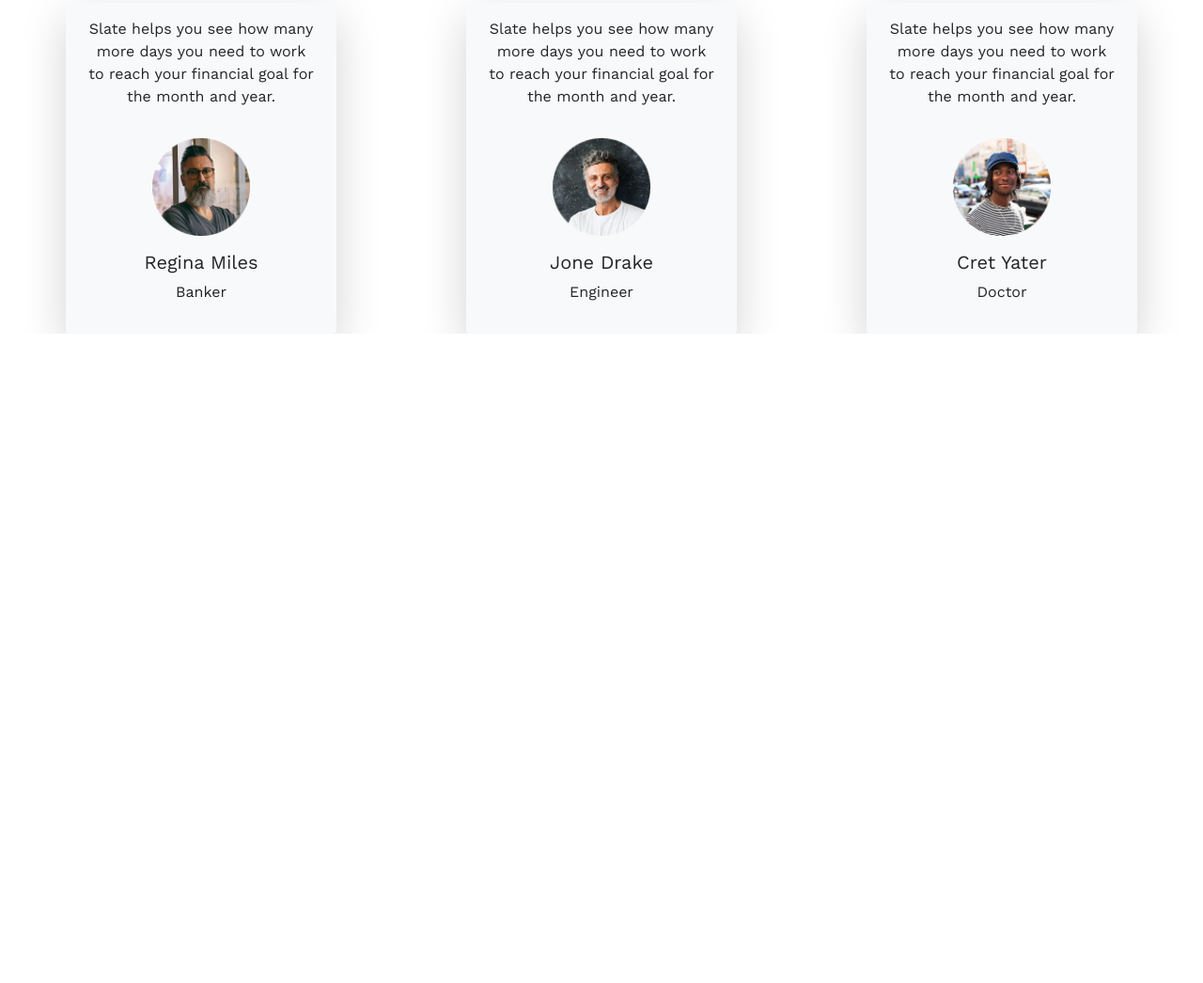
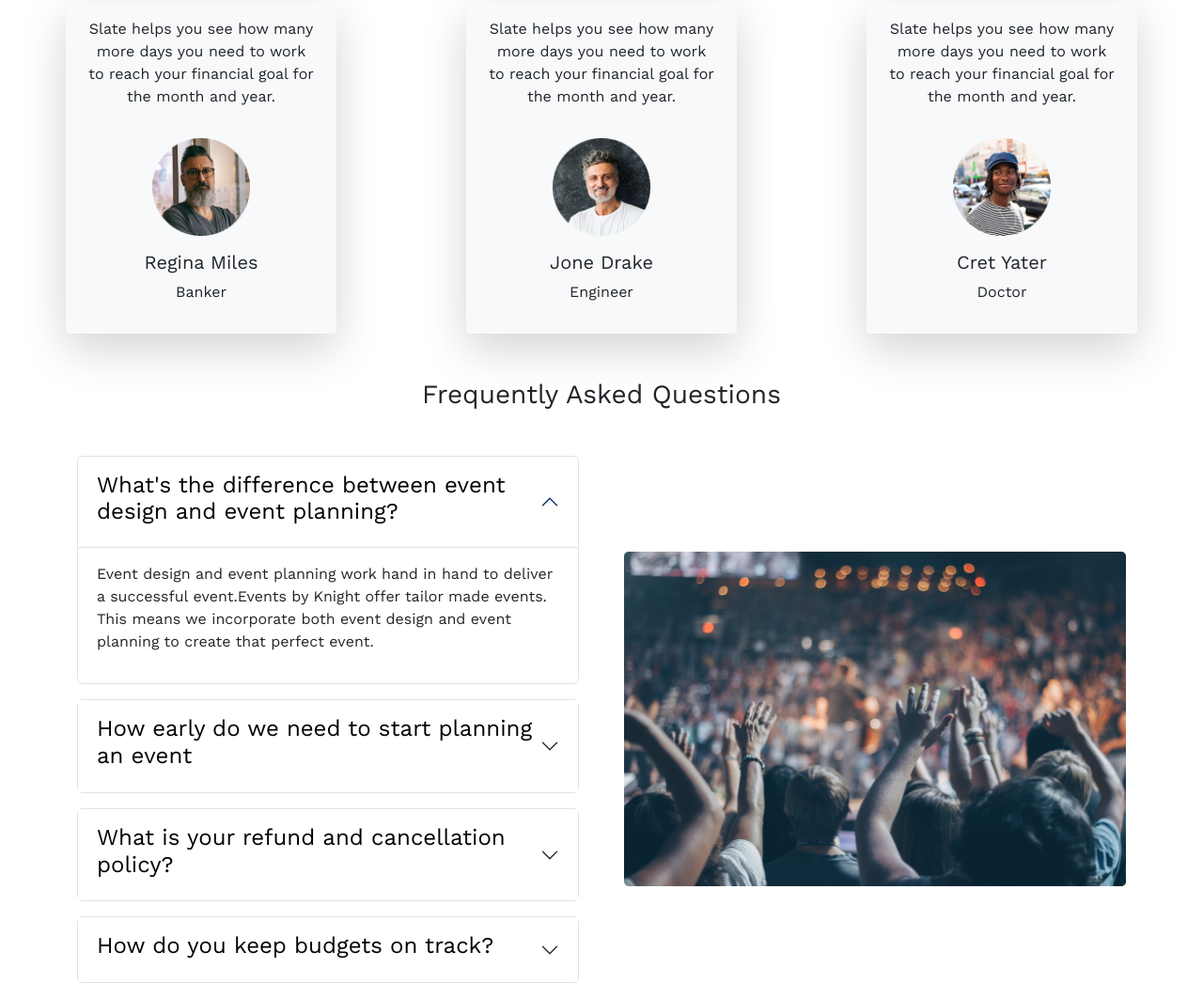
Before and after one commit to mdrakibulislam10/convention-center, a plain HTML site: page index.html in a window 1280 px wide. Shown: the part 1775-2821 px from the top of the page at 94% size. Before the commit the page ends 2130 px from the top, so only its background shows below. Drawn offline with nearby package versions, Linux system fonts and the light colour scheme.

Commit message:
asked-questions

```diff
--- a/index.html
+++ b/index.html
@@ -311,6 +311,92 @@
                 </div>
             </div>
         </section>
+
+        <!-- Frequently Asked Questions sec -->
+        <section class="container">
+            <h3 class="my-5 text-center">Frequently Asked Questions</h3>
+
+            <div class="d-flex flex-column-reverse flex-lg-row justify-content-center align-items-center gap-5">
+                <div class="accordion w-100" id="accordionPanelsStayOpenExample">
+
+                    <div class="accordion-item mb-3 border rounded">
+                        <h2 class="accordion-header" id="panelsStayOpen-headingOne">
+                            <button class="accordion-button text-black bg-white" type="button" data-bs-toggle="collapse"
+                                data-bs-target="#panelsStayOpen-collapseOne" aria-expanded="true"
+                                aria-controls="panelsStayOpen-collapseOne">
+                                <h4>What's the difference between event design and event planning?</h4>
+                            </button>
+                        </h2>
+                        <div id="panelsStayOpen-collapseOne" class="accordion-collapse collapse show"
+                            aria-labelledby="panelsStayOpen-headingOne">
+                            <div class="accordion-body">
+                                <p>Event design and event planning work hand in hand to deliver a successful
+                                    event.Events by Knight offer tailor made events. This means we incorporate both
+                                    event design and event planning to create that perfect event.</p>
+                            </div>
+                        </div>
+                    </div>
+
+                    <div class="accordion-item border rounded mb-3">
+                        <h2 class="accordion-header" id="panelsStayOpen-headingTwo">
+                            <button class="accordion-button collapsed text-black bg-white" type="button"
+                                data-bs-toggle="collapse" data-bs-target="#panelsStayOpen-collapseTwo"
+                                aria-expanded="false" aria-controls="panelsStayOpen-collapseTwo">
+                                <h4>How early do we need to start planning an event</h4>
+                            </button>
+                        </h2>
+                        <div id="panelsStayOpen-collapseTwo" class="accordion-collapse collapse"
+                            aria-labelledby="panelsStayOpen-headingTwo">
+                            <div class="accordion-body">
+                                <p>Event design and event planning work hand in hand to deliver a successful
+                                    event.Events by Knight offer tailor made events. This means we incorporate both
+                                    event design and event planning to create that perfect event.</p>
+                            </div>
+                        </div>
+                    </div>
+
+                    <div class="accordion-item border rounded mb-3">
+                        <h2 class="accordion-header" id="panelsStayOpen-headingThree">
+                            <button class="accordion-button collapsed text-black bg-white" type="button"
+                                data-bs-toggle="collapse" data-bs-target="#panelsStayOpen-collapseThree"
+                                aria-expanded="false" aria-controls="panelsStayOpen-collapseThree">
+                                <h4>What is your refund and cancellation policy?</h4>
+                            </button>
+                        </h2>
+                        <div id="panelsStayOpen-collapseThree" class="accordion-collapse collapse"
+                            aria-labelledby="panelsStayOpen-headingThree">
+                            <div class="accordion-body">
+                                <p>Event design and event planning work hand in hand to deliver a successful
+                                    event.Events by Knight offer tailor made events. This means we incorporate both
+                                    event design and event planning to create that perfect event.</p>
+                            </div>
+                        </div>
+                    </div>
+
+                    <div class="accordion-item border rounded">
+                        <h2 class="accordion-header" id="panelsStayOpen-headingFour">
+                            <button class="accordion-button collapsed text-black bg-white" type="button"
+                                data-bs-toggle="collapse" data-bs-target="#panelsStayOpen-collapseFour"
+                                aria-expanded="false" aria-controls="panelsStayOpen-collapseFour">
+                                <h4>How do you keep budgets on track?</h4>
+                            </button>
+                        </h2>
+                        <div id="panelsStayOpen-collapseFour" class="accordion-collapse collapse"
+                            aria-labelledby="panelsStayOpen-headingFour">
+                            <div class="accordion-body">
+                                <p>Event design and event planning work hand in hand to deliver a successful
+                                    event.Events by Knight offer tailor made events. This means we incorporate both
+                                    event design and event planning to create that perfect event.</p>
+                            </div>
+                        </div>
+                    </div>
+                </div>
+
+                <div class="w-100">
+                    <img class="w-100" src="images/people.png" alt="">
+                </div>
+            </div>
+        </section>
     </main>
 
     <footer>
```
